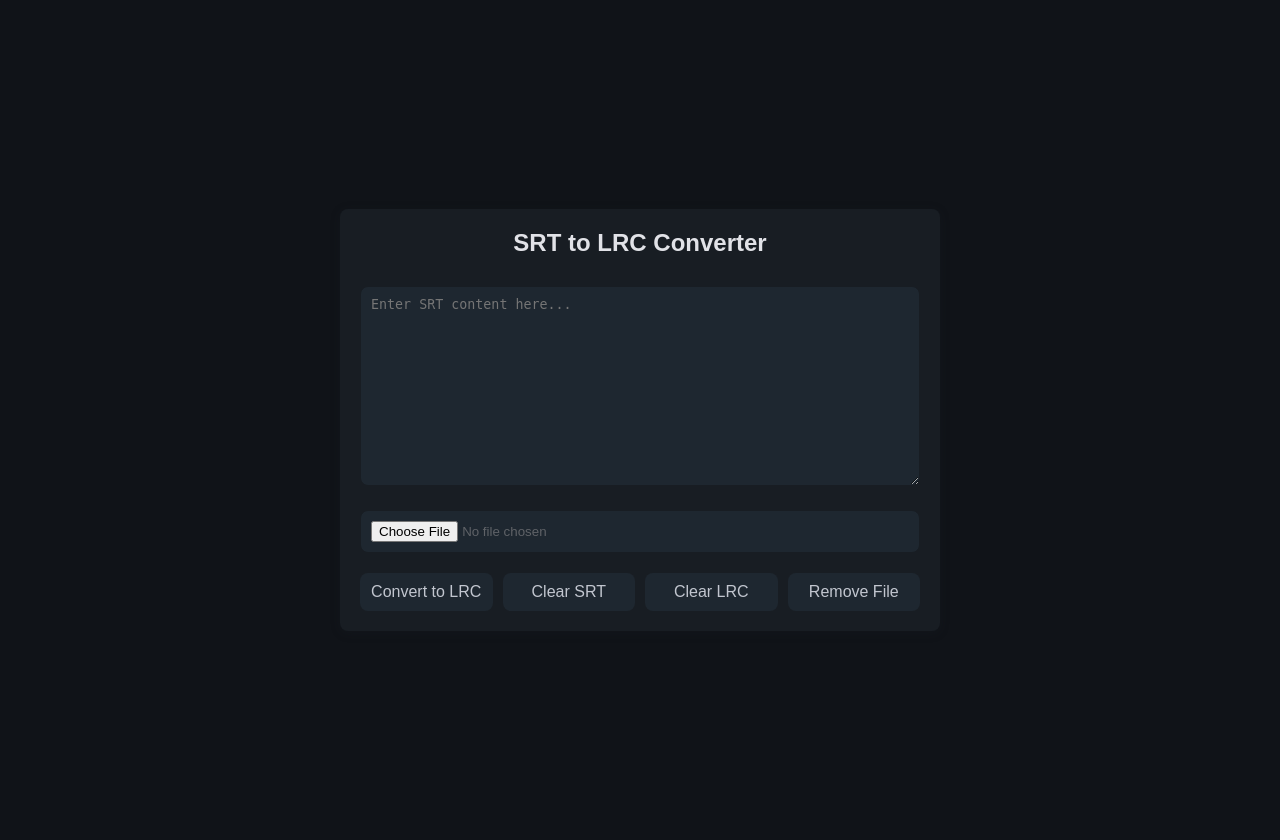
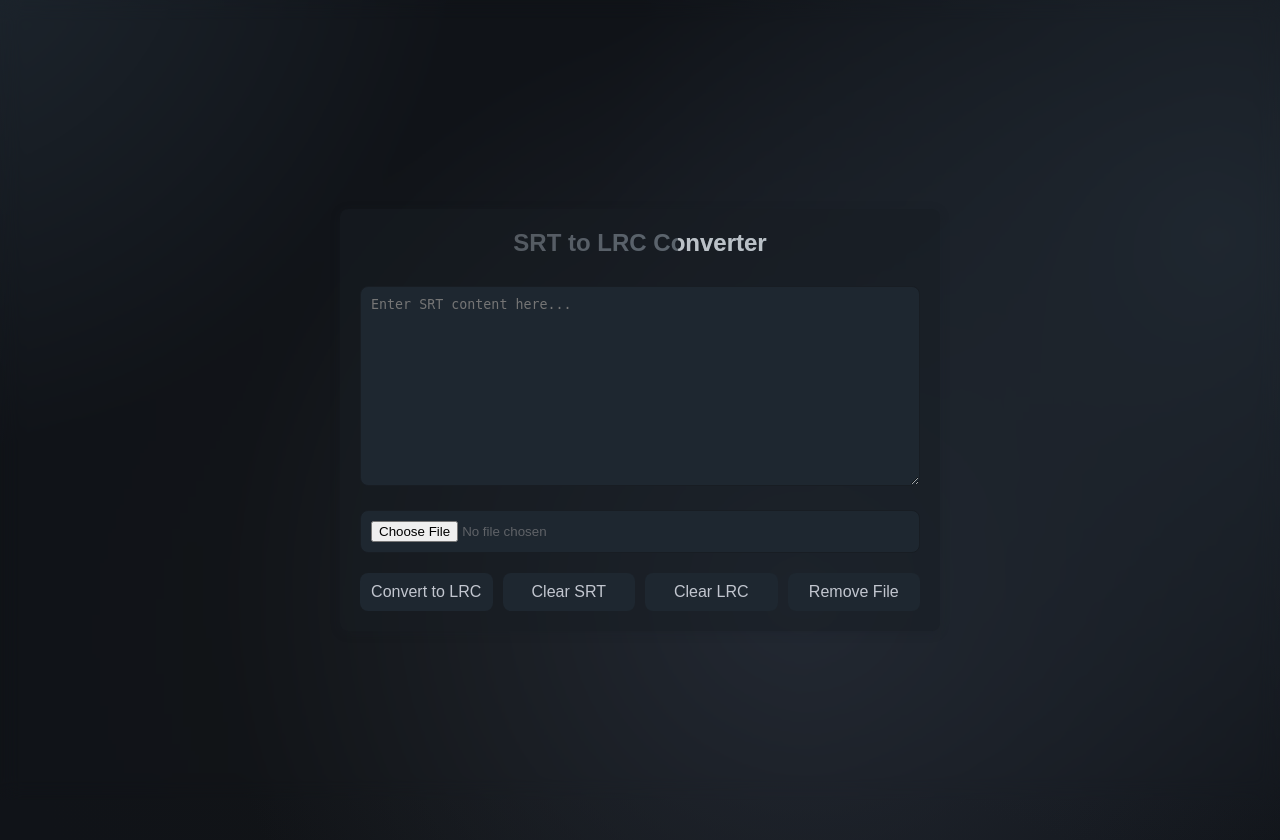
Before and after one commit to W-Sacheverell/srt2lrc, a Flask app: page / in a window 1280 px wide. Run offline with Flask 3, Linux system fonts and the light colour scheme.

Commit message:
Update index.html

```diff
--- a/templates/index.html
+++ b/templates/index.html
@@ -16,22 +16,146 @@
             min-height: 100vh;
             margin: 0;
             padding: 20px;
+            background-image:
+                radial-gradient(closest-side, rgba(31, 40, 49, 1), rgba(31, 40, 49, 0)),
+                radial-gradient(closest-side, rgba(31, 39, 48, 1), rgba(31, 39, 48, 0)),
+                radial-gradient(closest-side, rgba(35, 41, 51, 1), rgba(35, 41, 51, 0)),
+                radial-gradient(closest-side, rgba(18, 20, 22, 1), rgba(18, 20, 22, 0)),
+                radial-gradient(closest-side, rgba(16, 19, 24, 1), rgba(16, 19, 24, 0));
+            background-size:
+                130vmax 130vmax,
+                80vmax 80vmax,
+                90vmax 90vmax,
+                110vmax 110vmax,
+                90vmax 90vmax;
+            background-position:
+                -80vmax -80vmax,
+                60vmax -30vmax,
+                10vmax 10vmax,
+                -30vmax -10vmax,
+                50vmax 50vmax;
+            background-repeat: no-repeat;
+            animation: 10s movement linear infinite;
+        }
+        body::after {
+            content: '';
+            display: block;
+            position: fixed;
+            width: 100%;
+            height: 100%;
+            top: 0;
+            left: 0;
+            backdrop-filter: blur(10px);
+            -webkit-backdrop-filter: blur(10px);
+            z-index: -1;
+        }
+        @keyframes movement {
+            0%,
+            100% {
+                background-size:
+                    130vmax 130vmax,
+                    80vmax 80vmax,
+                    90vmax 90vmax,
+                    110vmax 110vmax,
+                    90vmax 90vmax;
+                background-position:
+                    -80vmax -80vmax,
+                    60vmax -30vmax,
+                    10vmax 10vmax,
+                    -30vmax -10vmax,
+                    50vmax 50vmax;
+            }
+
+            25% {
+                background-size:
+                    100vmax 100vmax,
+                    90vmax 90vmax,
+                    100vmax 100vmax,
+                    90vmax 90vmax,
+                    60vmax 60vmax;
+                background-position:
+                    -60vmax -90vmax,
+                    50vmax -40vmax,
+                    0vmax -20vmax,
+                    -40vmax -20vmax,
+                    40vmax 60vmax;
+            }
+
+            50% {
+                background-size:
+                    80vmax 80vmax,
+                    110vmax 110vmax,
+                    80vmax 80vmax,
+                    60vmax 60vmax,
+                    80vmax 80vmax;
+                background-position:
+                    -50vmax -70vmax,
+                    40vmax -30vmax,
+                    10vmax 0vmax,
+                    20vmax 10vmax,
+                    30vmax 70vmax;
+            }
+
+            75% {
+                background-size:
+                    90vmax 90vmax,
+                    90vmax 90vmax,
+                    100vmax 100vmax,
+                    90vmax 90vmax,
+                    70vmax 70vmax;
+                background-position:
+                    -50vmax -40vmax,
+                    50vmax -30vmax,
+                    20vmax 0vmax,
+                    -10vmax 10vmax,
+                    40vmax 60vmax;
+            }
         }
 
         .container {
-            background-color: #181d23;
+            background-color: #181d2385;
             padding: 20px;
             border-radius: 8px;
             box-shadow: 0 2px 10px rgba(24,29,35,0.3);
             max-width: 600px;
             width: 100%;
             box-sizing: border-box;
-            color: #E1E2E7
+            color: #e1e2e749
         }
 
         .container h2 {
             margin-top: 0;
             text-align: center;
+            position: relative;
+            background: url(./img/mesh-gradient_dark1.png ) center;
+            background-size: 100%;
+            background-clip: text;
+        }
+        .container h2::after{
+            content:attr(data-text1);
+            color: transparent;
+            position: absolute;
+            top: 0px;
+            left: 0px;
+            width: 100%;
+            height: 100%;
+            clip-path: circle(80px at 0% 50%); /*裁出圆形*/
+            animation: movelight 5s infinite;
+            background: url(./img/mesh-gradient_bright1.png) center;
+            background-size: 100%;
+            background-clip: text;
+        }
+
+        @keyframes movelight{
+            0%{
+                clip-path: circle(100px at 20% 50%);
+            }
+            50%{
+                clip-path: circle(100px at 80% 50%);
+            }
+            100%{
+                clip-path: circle(100px at 20% 50%);
+            }
         }
 
         .container textarea,
@@ -123,7 +247,7 @@
 
 <body>
     <div class="container">
-        <h2>SRT to LRC Converter</h2>
+        <h2 data-text1="SRT to LRC Converter">SRT to LRC Converter</h2>
         <textarea id="srtContent" placeholder="Enter SRT content here..."></textarea>
         <input type="file" id="srtFile" accept=".srt">
 
```
